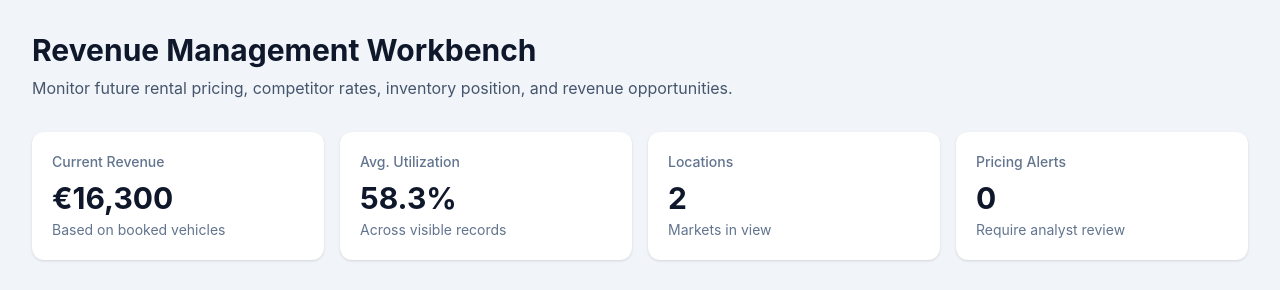
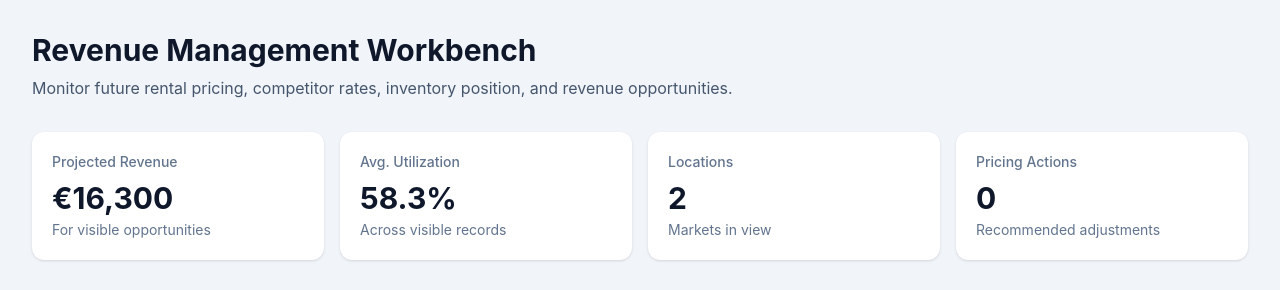
Before and after one commit to JHCairn/rate-management-workbench, a React (Vite) app: page / in a window 1280 px wide. Shown: the top 290 px of the page. Built offline with nearby package versions, Linux system fonts and the light colour scheme.

Commit message:
Refine KPI terminology

```diff
--- a/src/components/KpiCards.tsx
+++ b/src/components/KpiCards.tsx
@@ -23,9 +23,9 @@ export function KpiCards({ records }: KpiCardsProps) {
 
   const cards = [
     {
-      label: "Current Revenue",
-      value: `€${totalRevenue.toLocaleString()}`,
-      helper: "Based on booked vehicles",
+    label: "Projected Revenue",
+    value: `€${totalRevenue.toLocaleString()}`,
+    helper: "For visible opportunities",
     },
     {
       label: "Avg. Utilization",
@@ -38,9 +38,9 @@ export function KpiCards({ records }: KpiCardsProps) {
       helper: "Markets in view",
     },
     {
-      label: "Pricing Alerts",
-      value: pricingAlerts.toString(),
-      helper: "Require analyst review",
+    label: "Pricing Actions",
+    value: pricingAlerts.toString(),
+    helper: "Recommended adjustments",
     },
   ];
 
```
